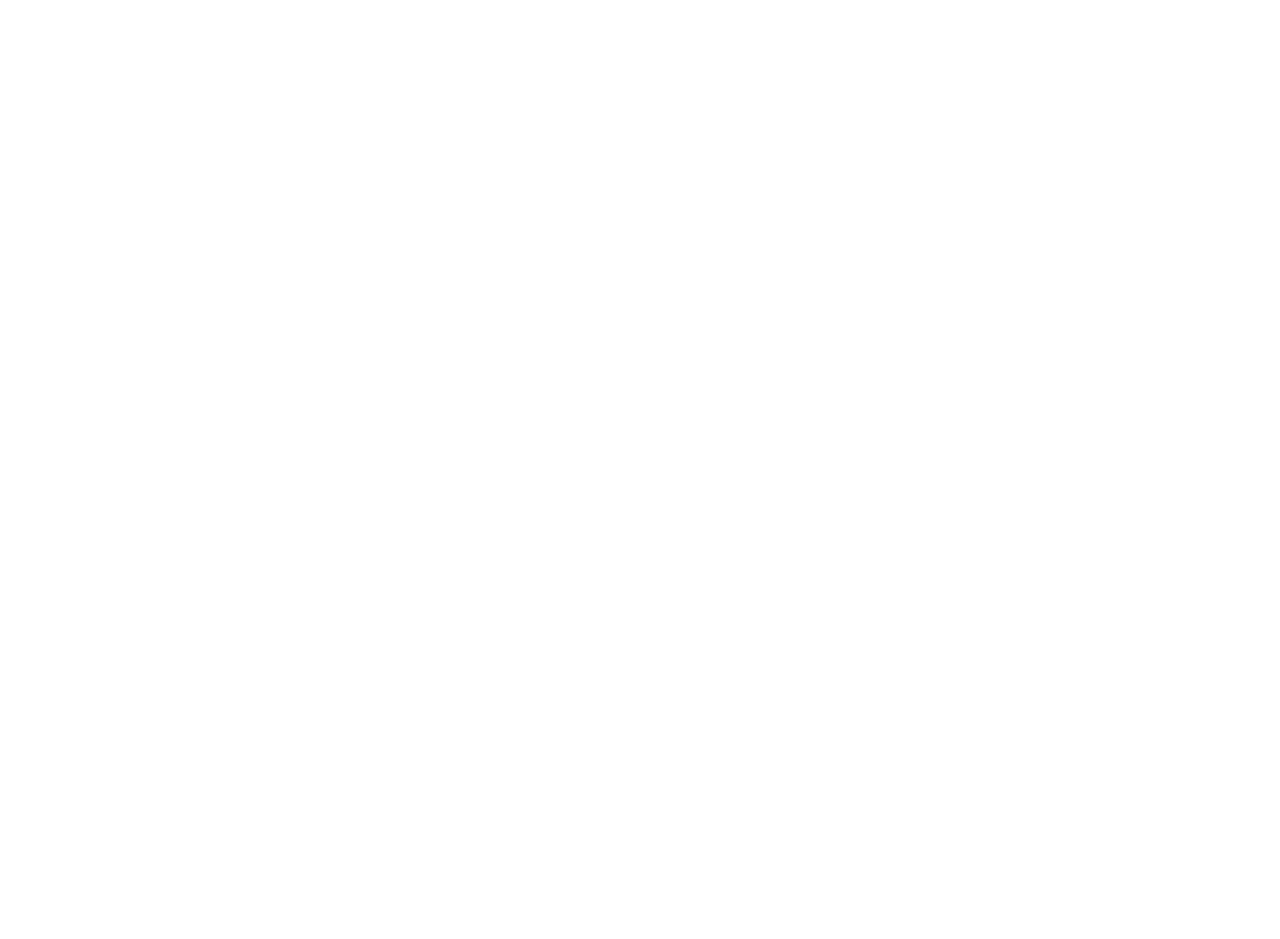
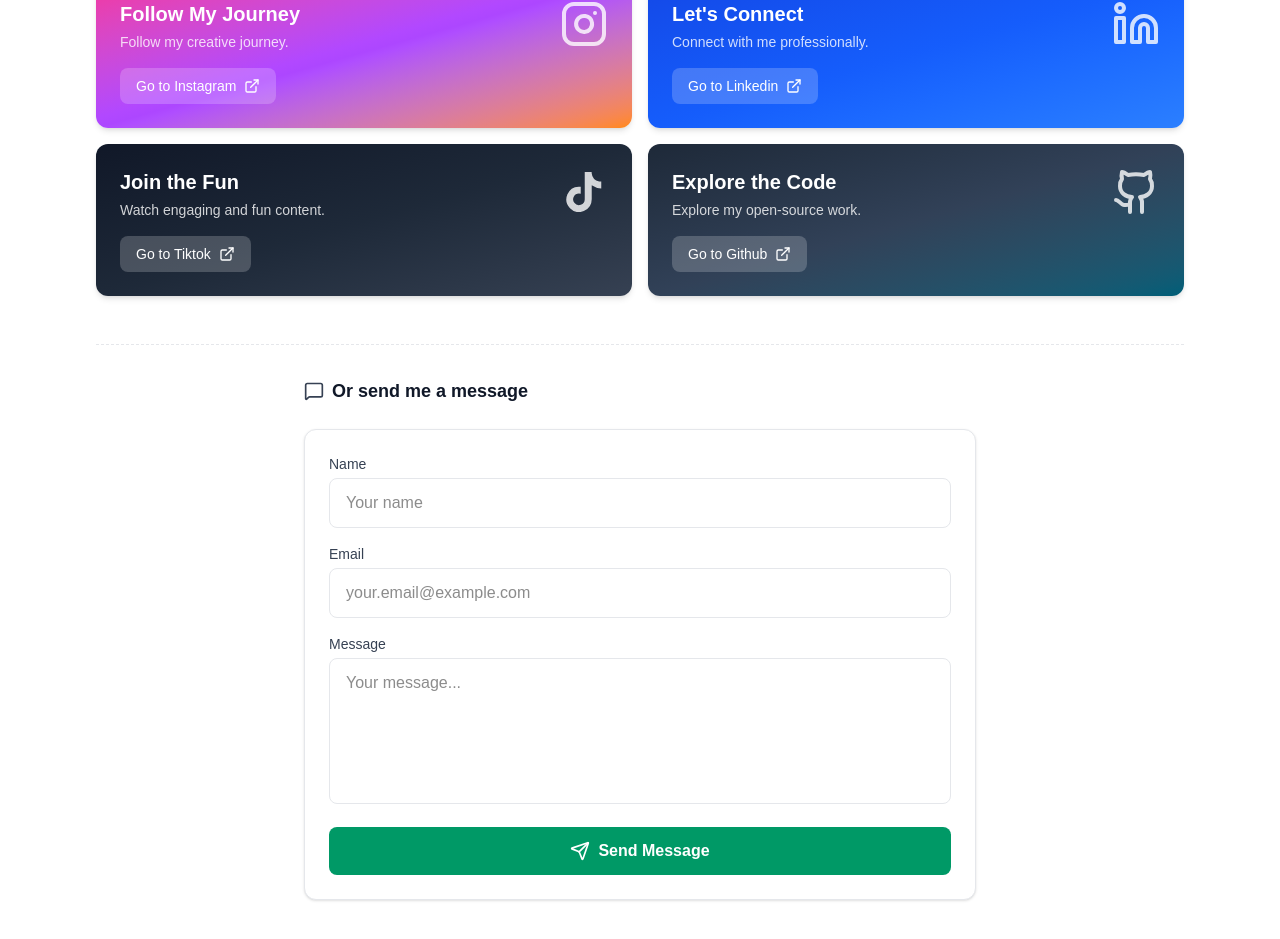
Before and after one commit to wirashauma/my-portfolio, a Next.js app: page /contact in a window 1280 px wide. Before the commit this address had no page. Shown: the part 437-1376 px from the top of the page. Before the commit the page ends 800 px from the top, so only its background shows below. Built offline with nearby package versions, Linux system fonts and the light colour scheme.

Commit message:
feat: add ContactPage with social media links and contact form functionality

```diff
--- /dev/null
+++ b/app/contact/page.tsx
@@ -0,0 +1,268 @@
+'use client';
+
+import { motion } from 'framer-motion';
+import { useState } from 'react';
+import {
+  Mail,
+  Instagram,
+  Linkedin,
+  Github,
+  ExternalLink,
+  Send,
+  MessageSquare,
+} from 'lucide-react';
+import { ScrollReveal, StaggerContainer, StaggerItem } from '../components/ScrollReveal';
+
+// TikTok Icon Component (not available in lucide-react)
+function TikTokIcon({ className }: { className?: string }) {
+  return (
+    <svg
+      viewBox="0 0 24 24"
+      fill="currentColor"
+      className={className}
+    >
+      <path d="M19.59 6.69a4.83 4.83 0 0 1-3.77-4.25V2h-3.45v13.67a2.89 2.89 0 0 1-5.2 1.74 2.89 2.89 0 0 1 2.31-4.64 2.93 2.93 0 0 1 .88.13V9.4a6.84 6.84 0 0 0-1-.05A6.33 6.33 0 0 0 5 20.1a6.34 6.34 0 0 0 10.86-4.43v-7a8.16 8.16 0 0 0 4.77 1.52v-3.4a4.85 4.85 0 0 1-1-.1z" />
+    </svg>
+  );
+}
+
+interface SocialCard {
+  id: string;
+  title: string;
+  subtitle: string;
+  icon: React.ReactNode;
+  href: string;
+  gradient: string;
+  buttonText: string;
+}
+
+const socialCards: SocialCard[] = [
+  {
+    id: 'email',
+    title: 'Stay in Touch',
+    subtitle: 'Reach out via email for inquiries or collaborations.',
+    icon: <Mail className="w-12 h-12" />,
+    href: 'mailto:wirashauma@gmail.com',
+    gradient: 'from-red-500 via-red-400 to-orange-400',
+    buttonText: 'Go to Gmail',
+  },
+  {
+    id: 'instagram',
+    title: 'Follow My Journey',
+    subtitle: 'Follow my creative journey.',
+    icon: <Instagram className="w-12 h-12" />,
+    href: 'https://instagram.com/wirashauma',
+    gradient: 'from-pink-500 via-purple-500 to-orange-400',
+    buttonText: 'Go to Instagram',
+  },
+  {
+    id: 'linkedin',
+    title: "Let's Connect",
+    subtitle: 'Connect with me professionally.',
+    icon: <Linkedin className="w-12 h-12" />,
+    href: 'https://linkedin.com/in/wirashauma',
+    gradient: 'from-blue-700 via-blue-600 to-blue-500',
+    buttonText: 'Go to Linkedin',
+  },
+  {
+    id: 'tiktok',
+    title: 'Join the Fun',
+    subtitle: 'Watch engaging and fun content.',
+    icon: <TikTokIcon className="w-12 h-12" />,
+    href: 'https://tiktok.com/@wirashauma',
+    gradient: 'from-gray-900 via-gray-800 to-gray-700',
+    buttonText: 'Go to Tiktok',
+  },
+  {
+    id: 'github',
+    title: 'Explore the Code',
+    subtitle: 'Explore my open-source work.',
+    icon: <Github className="w-12 h-12" />,
+    href: 'https://github.com/wirashauma',
+    gradient: 'from-gray-800 via-slate-700 to-cyan-800',
+    buttonText: 'Go to Github',
+  },
+];
+
+function SocialCard({ card }: { card: SocialCard }) {
+  return (
+    <motion.a
+      href={card.href}
+      target="_blank"
+      rel="noopener noreferrer"
+      whileHover={{ y: -4, scale: 1.02 }}
+      className={`block rounded-xl overflow-hidden shadow-md hover:shadow-xl transition-all bg-linear-to-br ${card.gradient}`}
+    >
+      <div className="p-6 text-white">
+        <div className="flex items-start justify-between">
+          <div className="flex-1">
+            <h3 className="text-xl font-bold mb-1">{card.title}</h3>
+            <p className="text-white/80 text-sm mb-4">{card.subtitle}</p>
+            <motion.span
+              whileHover={{ x: 4 }}
+              className="inline-flex items-center gap-2 px-4 py-2 bg-white/20 hover:bg-white/30 rounded-lg text-sm font-medium transition-colors"
+            >
+              {card.buttonText}
+              <ExternalLink className="w-4 h-4" />
+            </motion.span>
+          </div>
+          <div className="opacity-80">{card.icon}</div>
+        </div>
+      </div>
+    </motion.a>
+  );
+}
+
+function ContactForm() {
+  const [formData, setFormData] = useState({
+    name: '',
+    email: '',
+    message: '',
+  });
+  const [isSubmitting, setIsSubmitting] = useState(false);
+
+  const handleSubmit = async (e: React.FormEvent) => {
+    e.preventDefault();
+    setIsSubmitting(true);
+    // Simulate form submission
+    await new Promise((resolve) => setTimeout(resolve, 1000));
+    setIsSubmitting(false);
+    // Reset form
+    setFormData({ name: '', email: '', message: '' });
+    alert('Message sent successfully!');
+  };
+
+  return (
+    <motion.form
+      initial={{ opacity: 0, y: 20 }}
+      animate={{ opacity: 1, y: 0 }}
+      transition={{ delay: 0.3 }}
+      onSubmit={handleSubmit}
+      className="bg-white rounded-xl border border-gray-200 p-6 shadow-sm"
+    >
+      <div className="space-y-4">
+        {/* Name Input */}
+        <div>
+          <label htmlFor="name" className="block text-sm font-medium text-gray-700 mb-1">
+            Name
+          </label>
+          <input
+            type="text"
+            id="name"
+            value={formData.name}
+            onChange={(e) => setFormData({ ...formData, name: e.target.value })}
+            required
+            className="w-full px-4 py-3 rounded-lg border border-gray-200 focus:outline-none focus:ring-2 focus:ring-emerald-500 focus:border-transparent transition-all"
+            placeholder="Your name"
+          />
+        </div>
+
+        {/* Email Input */}
+        <div>
+          <label htmlFor="email" className="block text-sm font-medium text-gray-700 mb-1">
+            Email
+          </label>
+          <input
+            type="email"
+            id="email"
+            value={formData.email}
+            onChange={(e) => setFormData({ ...formData, email: e.target.value })}
+            required
+            className="w-full px-4 py-3 rounded-lg border border-gray-200 focus:outline-none focus:ring-2 focus:ring-emerald-500 focus:border-transparent transition-all"
+            placeholder="your.email@example.com"
+          />
+        </div>
+
+        {/* Message Input */}
+        <div>
+          <label htmlFor="message" className="block text-sm font-medium text-gray-700 mb-1">
+            Message
+          </label>
+          <textarea
+            id="message"
+            value={formData.message}
+            onChange={(e) => setFormData({ ...formData, message: e.target.value })}
+            required
+            rows={5}
+            className="w-full px-4 py-3 rounded-lg border border-gray-200 focus:outline-none focus:ring-2 focus:ring-emerald-500 focus:border-transparent transition-all resize-none"
+            placeholder="Your message..."
+          />
+        </div>
+
+        {/* Submit Button */}
+        <motion.button
+          whileHover={{ scale: 1.02 }}
+          whileTap={{ scale: 0.98 }}
+          type="submit"
+          disabled={isSubmitting}
+          className="w-full px-6 py-3 bg-emerald-600 text-white rounded-lg font-semibold hover:bg-emerald-700 transition-colors flex items-center justify-center gap-2 disabled:opacity-50 disabled:cursor-not-allowed"
+        >
+          {isSubmitting ? (
+            <span className="animate-spin">⏳</span>
+          ) : (
+            <>
+              <Send className="w-5 h-5" />
+              Send Message
+            </>
+          )}
+        </motion.button>
+      </div>
+    </motion.form>
+  );
+}
+
+export default function ContactPage() {
+  return (
+    <div className="min-h-screen bg-white">
+      <div className="max-w-6xl mx-auto px-4 sm:px-6 lg:px-8 py-12">
+        {/* Header */}
+        <ScrollReveal>
+          <div className="mb-8">
+            <h1 className="text-4xl font-bold text-gray-900 mb-2">Contact</h1>
+            <p className="text-gray-600">Let&apos;s get in touch</p>
+          </div>
+        </ScrollReveal>
+
+        {/* Divider */}
+        <div className="border-t border-dashed border-gray-200 my-8" />
+
+        {/* Social Media Section */}
+        <ScrollReveal delay={0.1}>
+          <h2 className="text-lg font-semibold text-gray-900 mb-6">Find me on social media</h2>
+        </ScrollReveal>
+
+        {/* Email Card (Full Width) */}
+        <ScrollReveal delay={0.15}>
+          <div className="mb-6">
+            <SocialCard card={socialCards[0]} />
+          </div>
+        </ScrollReveal>
+
+        {/* Other Social Cards (Grid) */}
+        <StaggerContainer staggerDelay={0.1}>
+          <div className="grid grid-cols-1 md:grid-cols-2 gap-4 mb-12">
+            {socialCards.slice(1).map((card) => (
+              <StaggerItem key={card.id}>
+                <SocialCard card={card} />
+              </StaggerItem>
+            ))}
+          </div>
+        </StaggerContainer>
+
+        {/* Divider */}
+        <div className="border-t border-dashed border-gray-200 my-8" />
+
+        {/* Contact Form Section */}
+        <ScrollReveal delay={0.2}>
+          <div className="max-w-2xl mx-auto">
+            <div className="flex items-center gap-2 mb-6">
+              <MessageSquare className="w-5 h-5 text-gray-700" />
+              <h2 className="text-lg font-semibold text-gray-900">Or send me a message</h2>
+            </div>
+            <ContactForm />
+          </div>
+        </ScrollReveal>
+      </div>
+    </div>
+  );
+}
```
